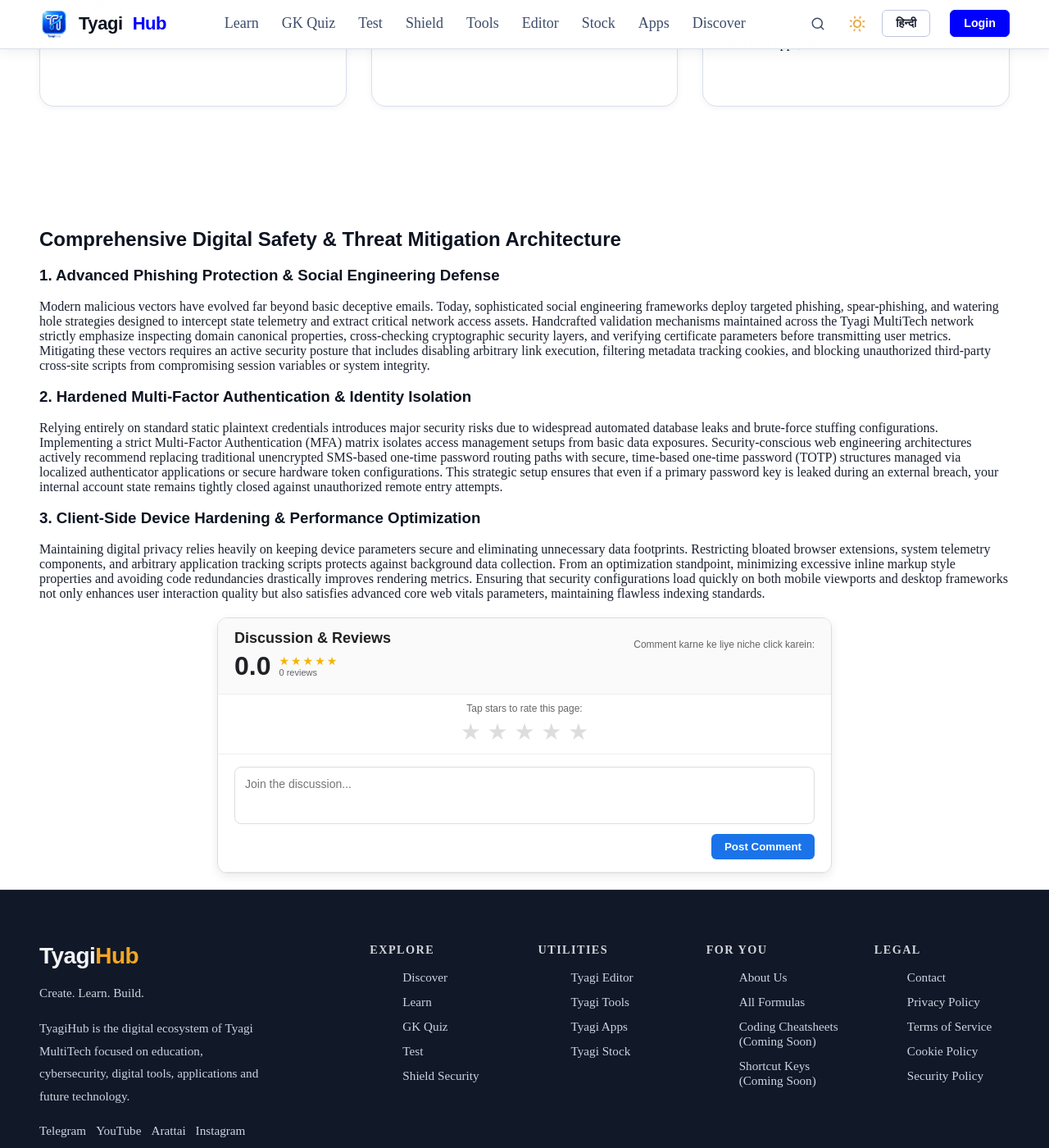
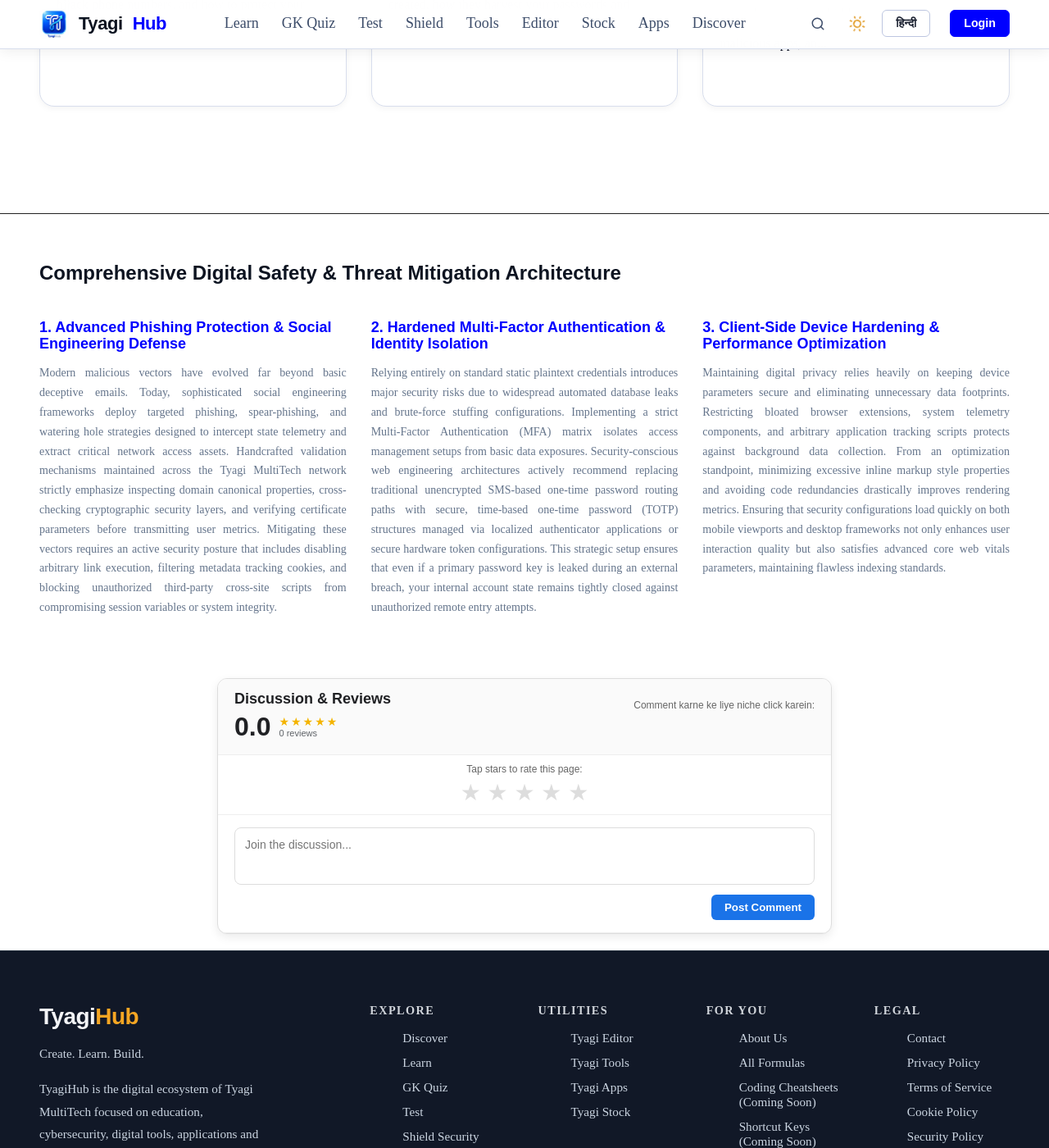
Before and after one commit to HimanshuTyagiJi/TyagiHub, a Jekyll site: the page built from shield/index.html, in a window 1280 px wide and 1400 px high, scrolled down 1025 px. Shown: the whole window at 82% size. Built offline with Jekyll 4.4.1, drawn with Linux system fonts in a browser that asks for light colours; comment, search, counter and statistics services are not loaded.

Commit message:
Update shield.css

```diff
--- a/assets/css/shield.css
+++ b/assets/css/shield.css
@@ -366,3 +366,30 @@
 
   }
 }
+.shield-knowledge-base {
+  padding: 40px 0;
+  border-top: 1px solid var(--border-color, #222);
+}
+.shield-knowledge-base h2 {
+  font-size: 24px;
+  font-weight: 800;
+  margin-bottom: 25px;
+  color: var(--clr-heading, #fff);
+}
+.shield-insights-grid {
+  display: grid;
+  gap: 30px;
+  grid-template-columns: repeat(auto-fit, minmax(300px, 1fr));
+}
+.shield-insights-column h3 {
+  font-size: 18px;
+  font-weight: 700;
+  margin-bottom: 12px;
+  color: var(--clr-accent, #007bff);
+}
+.shield-insights-column p {
+  font-size: 14px;
+  color: var(--text-muted, #888);
+  line-height: 1.7;
+  text-align: justify;
+}
```
